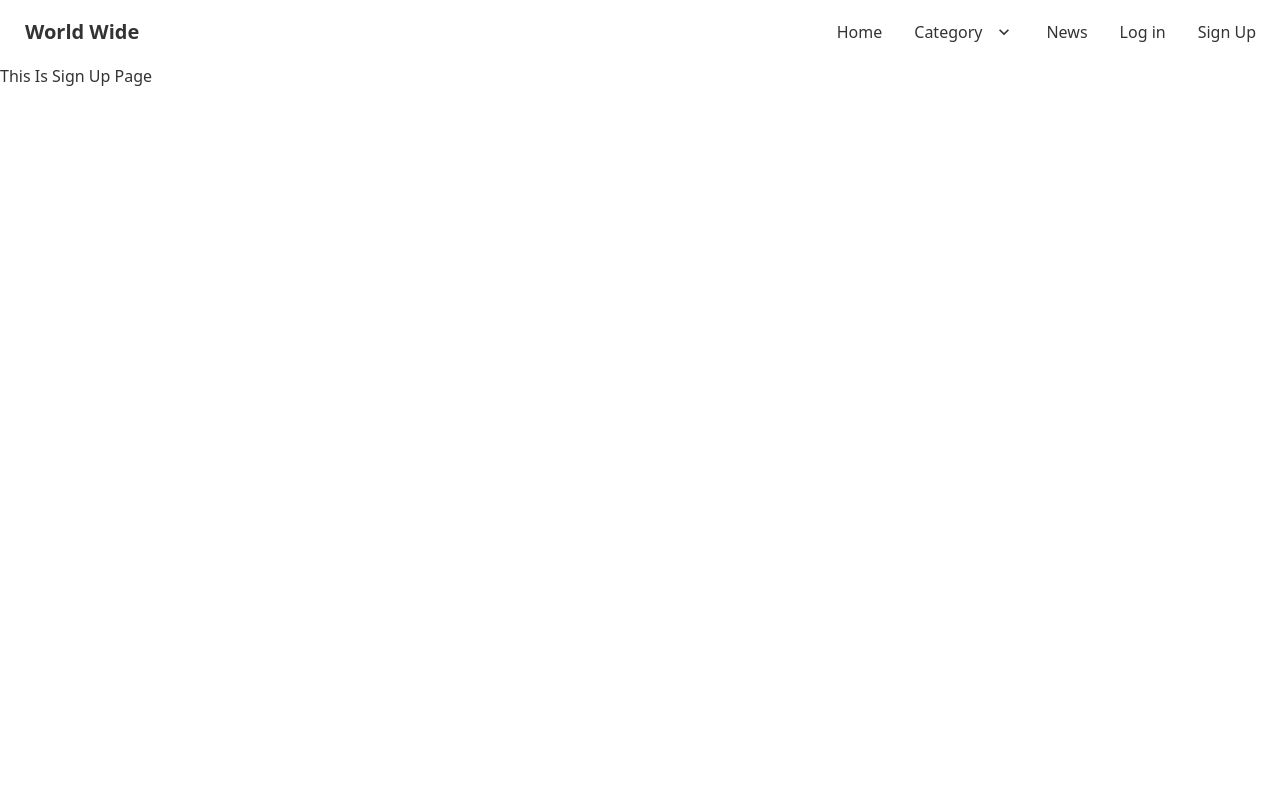
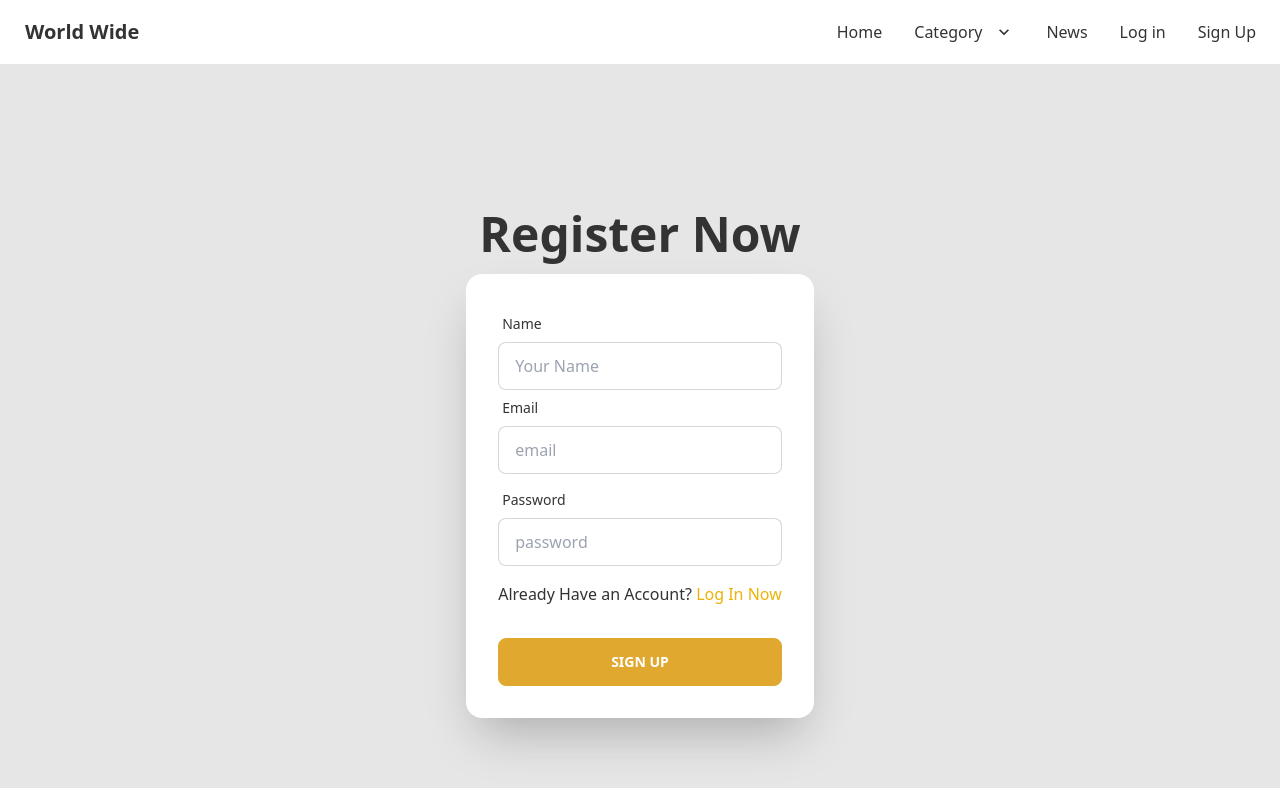
Before and after one commit to naffiziqbal/news-portal, a React (Vite) app: page /signup in a window 1280 px wide. Shown: the top 788 px of the page. Built offline with nearby package versions, Linux system fonts and the light colour scheme.

Commit message:
User Registration Page Design

```diff
--- a/src/User/Login/Login.jsx
+++ b/src/User/Login/Login.jsx
@@ -1,4 +1,5 @@
 import React, { useContext } from 'react';
+import { Link } from 'react-router-dom';
 import { AuthContext } from '../../UserContext/UserContext';
 
 const Login = () => {
@@ -6,7 +7,49 @@ const Login = () => {
     console.log(user);
     return (
         <div>
-            This IS Log in Page
+                 <div className="hero min-h-screen bg-base-200">
+        <div className="hero-content flex-col">
+          <div className="text-center">
+            <h1 className="text-5xl font-bold">Log In Now</h1>
+          </div>
+          <div className="card flex-shrink-0 w-full max-w-sm shadow-2xl bg-base-100">
+            <div className="card-body">
+              <div className="form-control">
+                <label className="label">
+                  <span className="label-text">Email</span>
+                </label>
+                <input
+                  type="email"
+                  placeholder="email"
+                  name="email"
+                  className="input input-bordered"
+                />
+              </div>
+              <div className="form-control">
+                <label className="label">
+                  <span className="label-text">Password</span>
+                </label>
+                <input
+                  type="password"
+                  placeholder="password"
+                  name="password"
+                  className="input input-bordered"
+                />
+                <label className="label"></label>
+                <p>
+                  Don't Have an Account?{" "}
+                  <Link className="text-yellow-500" to="/signup">
+                   Register Now
+                  </Link>
+                </p>
+              </div>
+              <div className="form-control mt-6">
+                <button className="btn btn-primary text-white">Log In</button>
+              </div>
+            </div>
+          </div>
+        </div>
+      </div>
         </div>
     );
 };
--- a/src/User/SignUp/SignUp.jsx
+++ b/src/User/SignUp/SignUp.jsx
@@ -1,15 +1,67 @@
-import React, { useContext } from 'react';
-import { AuthContext } from '../../UserContext/UserContext';
+import React, { useContext } from "react";
+import { Link } from "react-router-dom";
+import { AuthContext } from "../../UserContext/UserContext";
 
 const SignUp = () => {
-    const {user } = useContext(AuthContext);
-    console.log(user);
+  const { user } = useContext(AuthContext);
+  console.log(user);
 
-    return (
-        <div>
-            This  Is Sign Up Page
+  return (
+    <div>
+      <div className="hero min-h-screen bg-base-200">
+        <div className="hero-content flex-col">
+          <div className="text-center">
+            <h1 className="text-5xl font-bold">Register Now</h1>
+          </div>
+          <div className="card flex-shrink-0 w-full max-w-sm shadow-2xl bg-base-100">
+            <div className="card-body">
+              <div className="form-control">
+                <label className="label">
+                  <span className="label-text">Name</span>
+                </label>
+                <input
+                  type="namea"
+                  placeholder="Your Name"
+                  name="name"
+                  className="input input-bordered"
+                />
+                <label className="label">
+                  <span className="label-text">Email</span>
+                </label>
+                <input
+                  type="email"
+                  placeholder="email"
+                  name="email"
+                  className="input input-bordered"
+                />
+              </div>
+              <div className="form-control">
+                <label className="label">
+                  <span className="label-text">Password</span>
+                </label>
+                <input
+                  type="password"
+                  placeholder="password"
+                  name="password"
+                  className="input input-bordered"
+                />
+                <label className="label"></label>
+                <p>
+                  Already Have an Account?{" "}
+                  <Link className="text-yellow-500" to="/login">
+                    Log In Now
+                  </Link>
+                </p>
+              </div>
+              <div className="form-control mt-6">
+                <button className="btn btn-primary text-white">Sign Up</button>
+              </div>
+            </div>
+          </div>
         </div>
-    );
+      </div>
+    </div>
+  );
 };
 
 export default SignUp;
```
